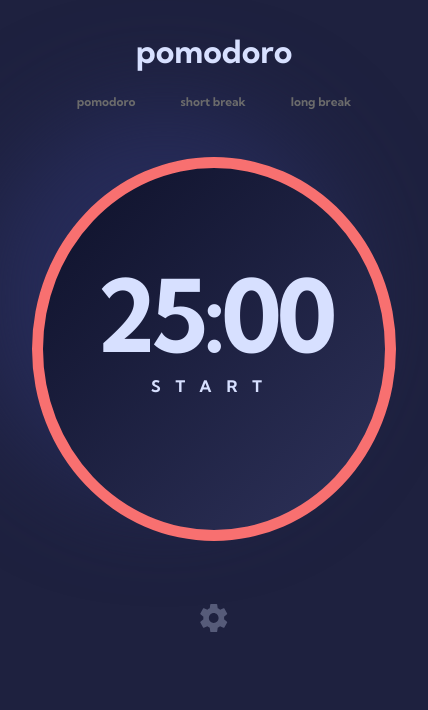
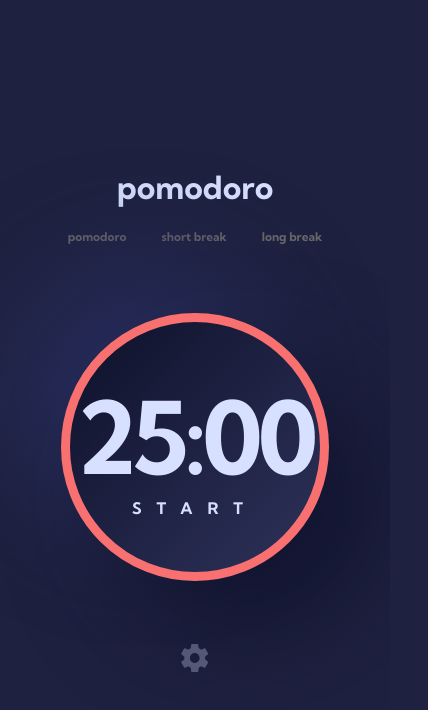
Before and after one commit to zehraecer/pomodoro, a React (Vite) app: page / in a window 390 px wide. Shown: the top 710 px of the page, 428 px wide, since content can reach past the window. Built offline with nearby package versions, Linux system fonts and the light colour scheme; no server answers.

Commit message:
hata düzeltidi

```diff
--- a/src/components/Content.jsx
+++ b/src/components/Content.jsx
@@ -24,12 +24,10 @@ export const Content = () => {
     }
     return (
         <>
-            <div>
-                <div className="deneme">
-                    <div className="content" onClick={ornek}>
-                        <span >{minute}:{second} </span>
-                        <h6> {state === true ? "PAUSE" : "START"} </h6>
-                    </div>
+            <div className="box">
+                <div className="content" onClick={ornek}>
+                    <span >{minute}:{second} </span>
+                    <h6> {state === true ? "PAUSE" : "START"} </h6>
                 </div>
                 <div className="shape" onClick={handleClick}>
                     <img src="shape.svg" alt="" />
--- a/src/index.css
+++ b/src/index.css
@@ -1,6 +1,5 @@
 :root {
-  font-family: Kumbh Sans;
-  /* line-height: 1.5; */
+  font-family: 'Kumbh Sans', sans-serif;
   font-weight: 400;
 }
 
@@ -17,84 +16,88 @@ a:hover {
 body {
   margin: 0;
   display: flex;
+  justify-content: center;
+  align-items: center;
   background-color: #1e213f;
-  /* place-items: center; */
-  /* min-width: 320px;
-  min-height: 100vh; */
+  min-width: 320px;
+  min-height: 100vh;
 }
 
 .pomodoro {
   margin-inline: auto;
   font-size: 32px;
   font-weight: 700;
-  line-height: 39.69px;
+  line-height: 1.24;
   text-align: center;
-  color: #D7E0FF;
-
+  color: #d7e0ff;
 }
 
 .btns {
   display: flex;
   gap: 5px;
   padding-block: 8px;
-  justify-content: center;
+}
 
-  a {
+.btns a {
   cursor: pointer;
   font-size: 14px;
   font-weight: 700;
-    line-height: 17.36px;
+  line-height: 1.24;
   text-align: left;
   color: #6b6b6b;
   padding: 19px 25px;
-
-    &:hover {
   border-radius: 26.5px;
-      background-color: #F87070;
-      color: #1E213F;
+  transition: background-color 0.3s, color 0.3s;
 }
 
-  }
+.btns a:hover {
+  background-color: #f87070;
+  color: #1e213f;
 }
 
 .deneme {
-  /* padding: 15px 68px; */
-  box-shadow: 50px 50px 100px 0px #121530;
-  box-shadow: -50px -50px 100px 0px #272C5A;
   border-radius: 50%;
+}
 
+.box {
+  display: flex;
+  flex-direction: column;
+  justify-content: center;
+  align-items: center;
 }
 
 .content {
   cursor: pointer;
-  width: 250px;
-  height: 192px;
-  margin-top: 25px;
-  padding: 112px 78px;
-  background: linear-gradient(315deg, #2E325A 0%, #0E112A 100%);
+  box-shadow: 50px 50px 100px 0px #121530, -50px -50px 100px 0px #272c5a;
+  margin-top: 45px;
+  width: 300px;
+  height: 300px;
+  display: flex;
+  justify-content: center;
+  align-items: center;
+  background: linear-gradient(315deg, #2e325a 0%, #0e112a 100%);
   border-radius: 50%;
-  border: 11px solid #F87070;
+  border: 9px solid #f87070;
+  flex-direction: column
+}
 
-  span {
+.content span {
   font-size: 100px;
   font-weight: 700;
-    line-height: 124.02px;
+  line-height: 1.24;
   letter-spacing: -5px;
   text-align: center;
-    color: #D7E0FF;
-
+  color: #d7e0ff;
 }
 
-  h6 {
+.content h6 {
   margin: 0;
   font-size: 16px;
   font-weight: 700;
-    line-height: 19.84px;
+  line-height: 1.24;
   letter-spacing: 15px;
   text-align: center;
-    color: #D7E0FF;
-
-  }
+  color: #d7e0ff;
 }
 
 .shape {
@@ -103,15 +106,14 @@ body {
   margin-top: 63px;
 }
 
-input[type="number" i] {
+input[type="number"] {
   padding-block: 0px;
   padding-inline: 0px;
 }
 
 .modal {
   background-color: #fff;
-  padding-block: 20px 100px;
-  padding-inline: 35px;
+  padding: 20px 35px;
   border-radius: 25px;
   position: relative;
 }
@@ -119,116 +121,104 @@ input[type="number" i] {
 .modal-form {
   display: flex;
   gap: 20px;
+}
 
-  input {
+.modal-form input {
   margin: 0;
   margin-top: 8px;
-    padding: 0;
+  padding: 15px;
   width: 140px;
-    padding-block: 15px;
   border-radius: 10px;
   border: none;
-    background-color: #EFF1FA;
+  background-color: #eff1fa;
 }
 
-  button {
+.modal-form button {
   position: absolute;
-    font-family: Kumbh Sans;
+  font-family: 'Kumbh Sans', sans-serif;
   font-size: 16px;
   font-weight: 700;
-    line-height: 19.84px;
+  line-height: 1.24;
   text-align: center;
-    color: #FFFFFF;
-    background-color: #F87070;
+  color: #ffffff;
+  background-color: #f87070;
   border-radius: 26.5px;
   border: none;
   padding: 21px 47px;
   bottom: 10px;
   right: 192px;
-
 }
 
-  span {
-    font-family: Kumbh Sans;
+.modal-form span {
+  font-family: 'Kumbh Sans', sans-serif;
   font-size: 12px;
   font-weight: 700;
-    line-height: 14.88px;
+  line-height: 1.24;
   text-align: left;
-    color: #1E213F;
+  color: #1e213f;
   opacity: 40%;
 }
 
-  div {
+.modal-form div {
   display: flex;
   flex-direction: column;
 }
-}
 
-.modal-middle {
-  h3 {
-    font-family: Kumbh Sans;
+.modal-middle h3 {
+  font-family: 'Kumbh Sans', sans-serif;
   font-size: 13px;
   font-weight: 700;
-    line-height: 16.12px;
+  line-height: 1.24;
   letter-spacing: 5px;
   text-align: left;
   color: #161932;
-  }
 }
 
 .modal-header {
   display: flex;
   justify-content: space-between;
   align-items: center;
+}
 
-  span {
-    font-family: Kumbh Sans;
+.modal-header span {
+  font-family: 'Kumbh Sans', sans-serif;
   font-size: 28px;
   font-weight: 700;
-    line-height: 34.73px;
+  line-height: 1.24;
   text-align: left;
   color: #161932;
-
 }
 
-  h2 {
+.modal-header h2 {
   cursor: pointer;
   color: #979797;
 }
-}
 
 @media (max-width: 431px) {
-
-  .btns {
-
-
-    a {
-      padding: 15px 20px;
+  .btns a {
+    padding: 15px 15px;
     font-size: 12px;
-      font-weight: 700;
-      line-height: 14.88px;
-
-    }
+    line-height: 1.24;
   }
 
   .content {
-    margin-top: 24px;
-    padding: 85px 46px;
+    width: 250px;
+    height: 250px;
+    padding: 0;
   }
 
   .modal-form {
-    display: flex;
     flex-direction: column;
     gap: 20px;
-
-    input {
-      margin: 0;
   }
 
-    button {
+  .modal-form input {
+    width: 100%;
+  }
+
+  .modal-form button {
     padding: 15px 25px;
     bottom: 13px;
     right: 69px;
   }
 }
-}
```
Lines whose indentation alone changed are shown as unchanged.
